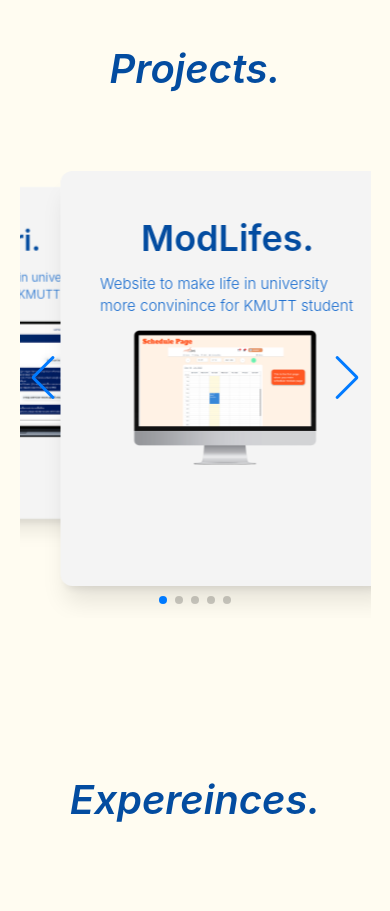
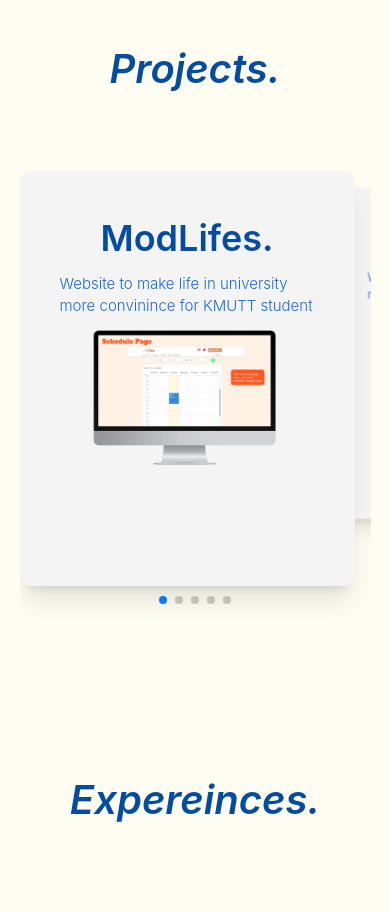
Before and after one commit to SaranratR/fahFolio, a Next.js app: page / in a window 390 px wide. Shown: the part 1400-2311 px from the top of the page. Built offline with nearby package versions, Linux system fonts and the light colour scheme.

Commit message:
fix breakpoint project card

```diff
--- a/src/app/page.js
+++ b/src/app/page.js
@@ -43,7 +43,7 @@
         id="About"
         ref={ref1}
       >
-        <div className="grid grid-cols-1 mt-28 gap-0 justify-center  md:grid-cols-2 lg:grid-cols-2">
+        <div className="grid grid-cols-1 mt-28 gap-0 justify-center md:grid-cols-2 lg:grid-cols-2 ">
           <Image
             width={542}
             height={514}
@@ -51,7 +51,7 @@
             className="rounded-3xl sm:"
             alt="SRR."
           />
-          <div className="grid grid-flow-row auto-rows-max gap-4">
+          <div className="grid grid-flow-row auto-rows-max gap-4 md:ml-6">
             <h1 className="text-[38px] pt-4 md:p-0 md:text-6xl lg:text-[100px] leading-none">
               I&apos;m Saranrat.
             </h1>
@@ -184,12 +184,34 @@
                 modifier: 2,
                 slideShadows: false,
               }}
-              navigation={true}
+              // navigation
               pagination={true}
               centeredSlides={true}
-              slidesPerView={1.3}
+              // slidesPerView={1.3}
               loop={true}
               modules={[EffectCoverflow, Navigation, Pagination]}
+              breakpoints={{
+                0: {
+                  // Phones (portrait & small screens)
+                  slidesPerView: 1,
+                  navigation: false, // Hide arrows on small screens
+                },
+                640: {
+                  // iPads / Tablets (in portrait)
+                  slidesPerView: 1,
+                  navigation: false,
+                },
+                768: {
+                  // iPads / Tablets (landscape)
+                  slidesPerView: 1.3,
+                  navigation: true,
+                },
+                1024: {
+                  // Computers / Desktops
+                  slidesPerView: 1.3,
+                  navigation: true,
+                },
+              }}
             >
               <SwiperSlide className="flex justify-center items-center py-8">
                 <div className="h-full">
```
